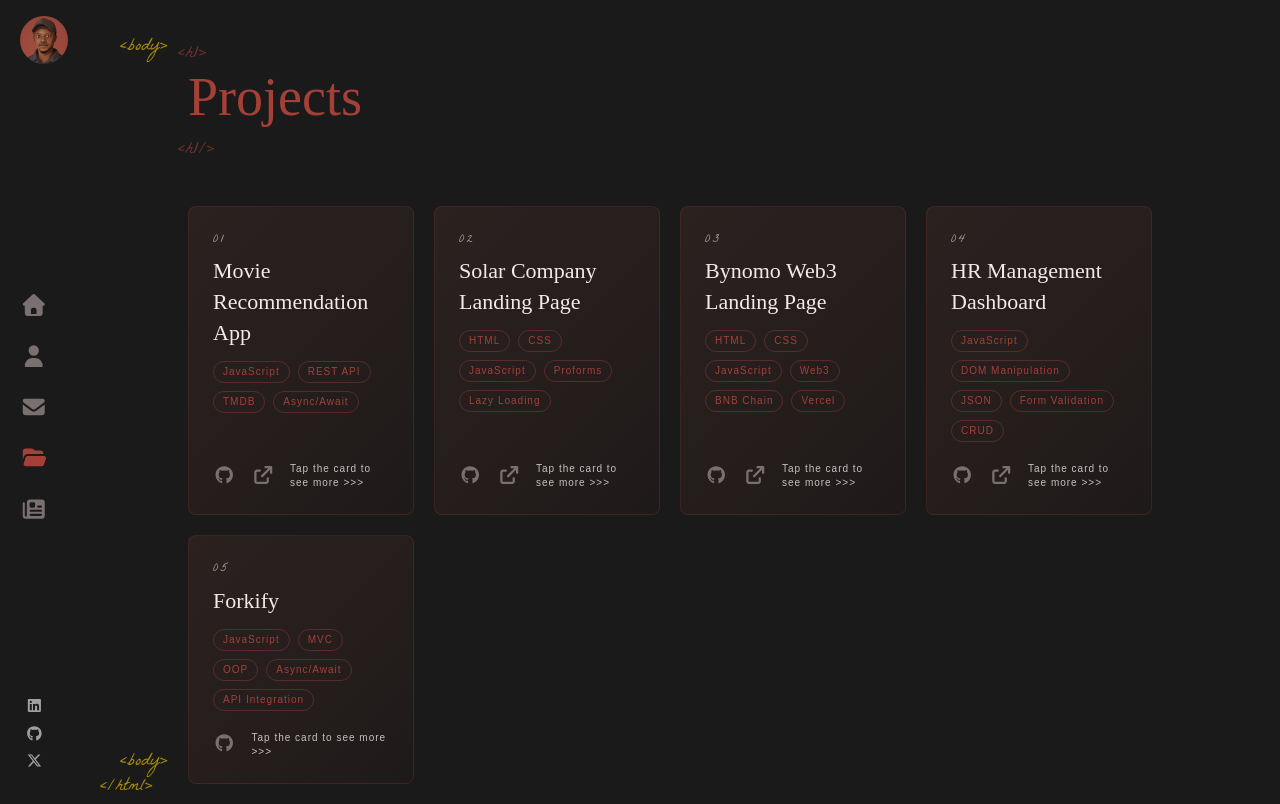
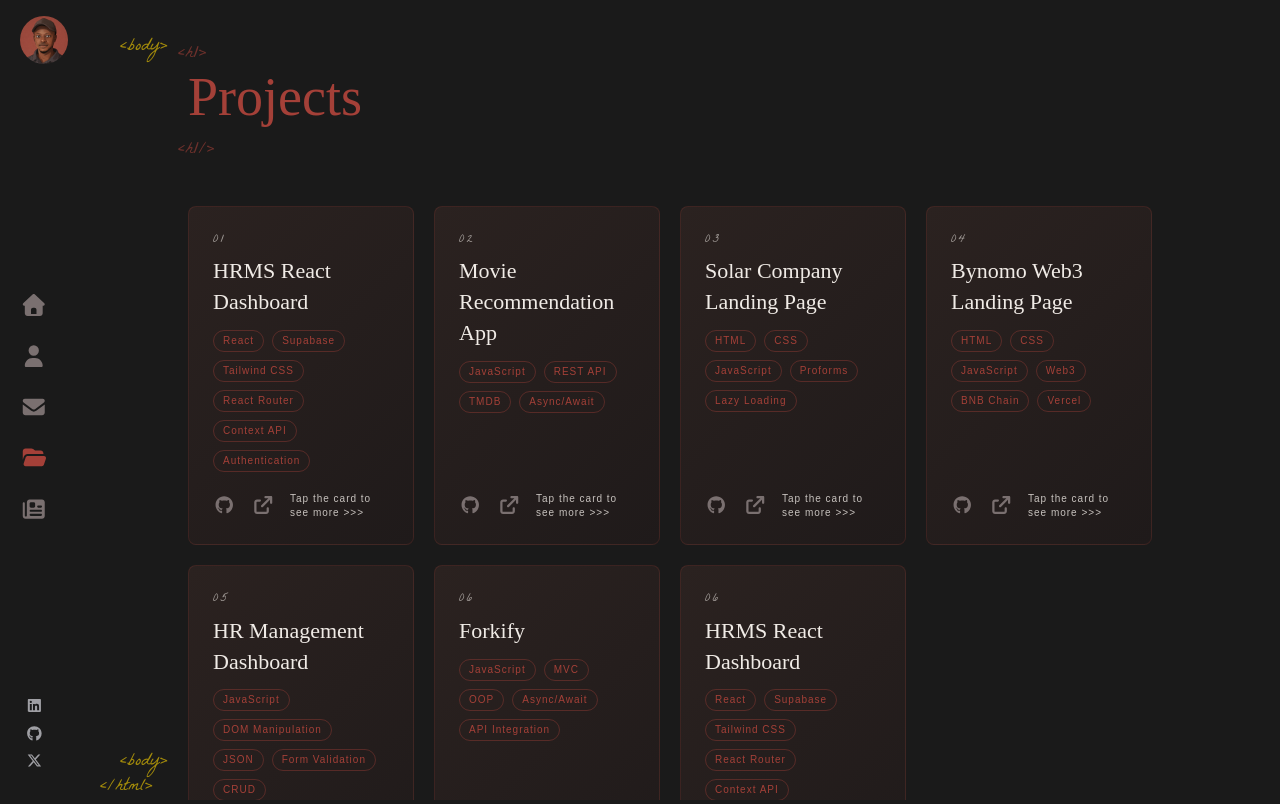
Before and after one commit to judexify/Judexify-Portfolio, a React (Vite) app: page /project in a window 1280 px wide. Built offline with nearby package versions, Linux system fonts and the light colour scheme.

Commit message:
updated my portfolio with new project

```diff
--- a/src/components/Project/project.json
+++ b/src/components/Project/project.json
@@ -1,6 +1,31 @@
 [
   {
     "id": 1,
+    "title": "HRMS React Dashboard",
+    "tagline": "Full-stack HR management system with real authentication and live database",
+    "url": "https://hrms-dashboard-beta.vercel.app/",
+    "github": "https://github.com/judexify/hrms-dashboard",
+    "category": "React App",
+    "tags": [
+      "React",
+      "Supabase",
+      "Tailwind CSS",
+      "React Router",
+      "Context API",
+      "Authentication"
+    ],
+    "highlights": [
+      "Supabase Auth with session persistence and protected routes",
+      "7-table Postgres database with foreign key relationships",
+      "Reusable component architecture across 8 modules",
+      "Server-side and client-side pagination",
+      "Real-time CRUD with toast feedback"
+    ],
+    "challenge": "Migrating from vanilla JS to React forced a complete rethink of state ownership, component reusability, and data flow — context API replaced prop drilling, and Supabase replaced static JSON",
+    "color": "#7c3aed"
+  },
+  {
+    "id": 2,
     "title": "Movie Recommendation App",
     "tagline": "Async API integration with real-world error handling",
     "url": "https://movie-recommendation.pxxl.click",
@@ -18,7 +43,7 @@
     "color": "#f59e0b"
   },
   {
-    "id": 2,
+    "id": 3,
     "title": "Solar Company Landing Page",
     "tagline": "Conversion-focused landing page for a solar solutions company",
     "url": "https://oluperfecttech.pxxl.click",
@@ -34,7 +59,7 @@
     "color": "#f97316"
   },
   {
-    "id": 3,
+    "id": 4,
     "title": "Bynomo Web3 Landing Page",
     "tagline": "The first on-chain binary options trading dapp on BNB Chain",
     "url": "https://judexify.github.io/Bynomo/",
@@ -57,7 +82,7 @@
   },
 
   {
-    "id": 4,
+    "id": 5,
     "title": "HR Management Dashboard",
     "tagline": "Web-based employee management system with CRUD logic",
     "url": "https://judexify.github.io/HR-Management-page/loggedInPage.html",
@@ -80,7 +105,7 @@
     "color": "#3b82f6"
   },
   {
-    "id": 5,
+    "id": 6,
     "title": "Forkify",
     "tagline": "Recipe search app built on MVC architecture",
     "url": "",
@@ -95,5 +120,30 @@
     ],
     "challenge": "Understanding how to structure larger JS apps without chaos",
     "color": "#10b981"
+  },
+  {
+    "id": 6,
+    "title": "HRMS React Dashboard",
+    "tagline": "Full-stack HR management system with real authentication and live database",
+    "url": "https://hrms-dashboard-beta.vercel.app/",
+    "github": "https://github.com/judexify/hrms-dashboard",
+    "category": "React App",
+    "tags": [
+      "React",
+      "Supabase",
+      "Tailwind CSS",
+      "React Router",
+      "Context API",
+      "Authentication"
+    ],
+    "highlights": [
+      "Supabase Auth with session persistence and protected routes",
+      "7-table Postgres database with foreign key relationships",
+      "Reusable component architecture across 8 modules",
+      "Server-side and client-side pagination",
+      "Real-time CRUD with toast feedback"
+    ],
+    "challenge": "Migrating from vanilla JS to React forced a complete rethink of state ownership, component reusability, and data flow — context API replaced prop drilling, and Supabase replaced static JSON",
+    "color": "#7c3aed"
   }
 ]
--- a/src/components/SideBar/index.jsx
+++ b/src/components/SideBar/index.jsx
@@ -20,7 +20,6 @@ export default function SideBar() {
     <div className="nav-bar">
       <Link className="logo-fixed" to="/">
         <img src={LogoS} alt="logo" />
-        {/* <span className="sub-logo">JUDEXIFY</span> */}
       </Link>
 
       <nav>
```
